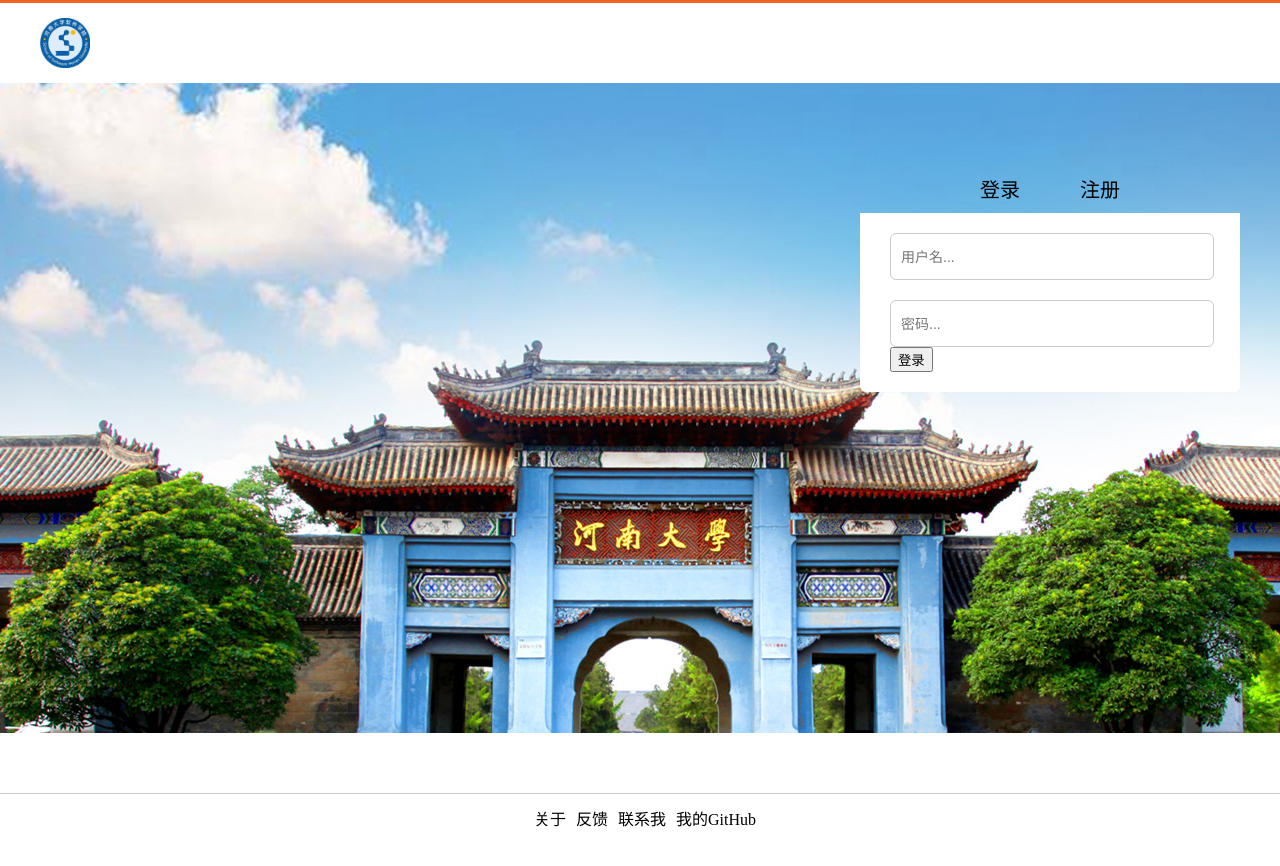
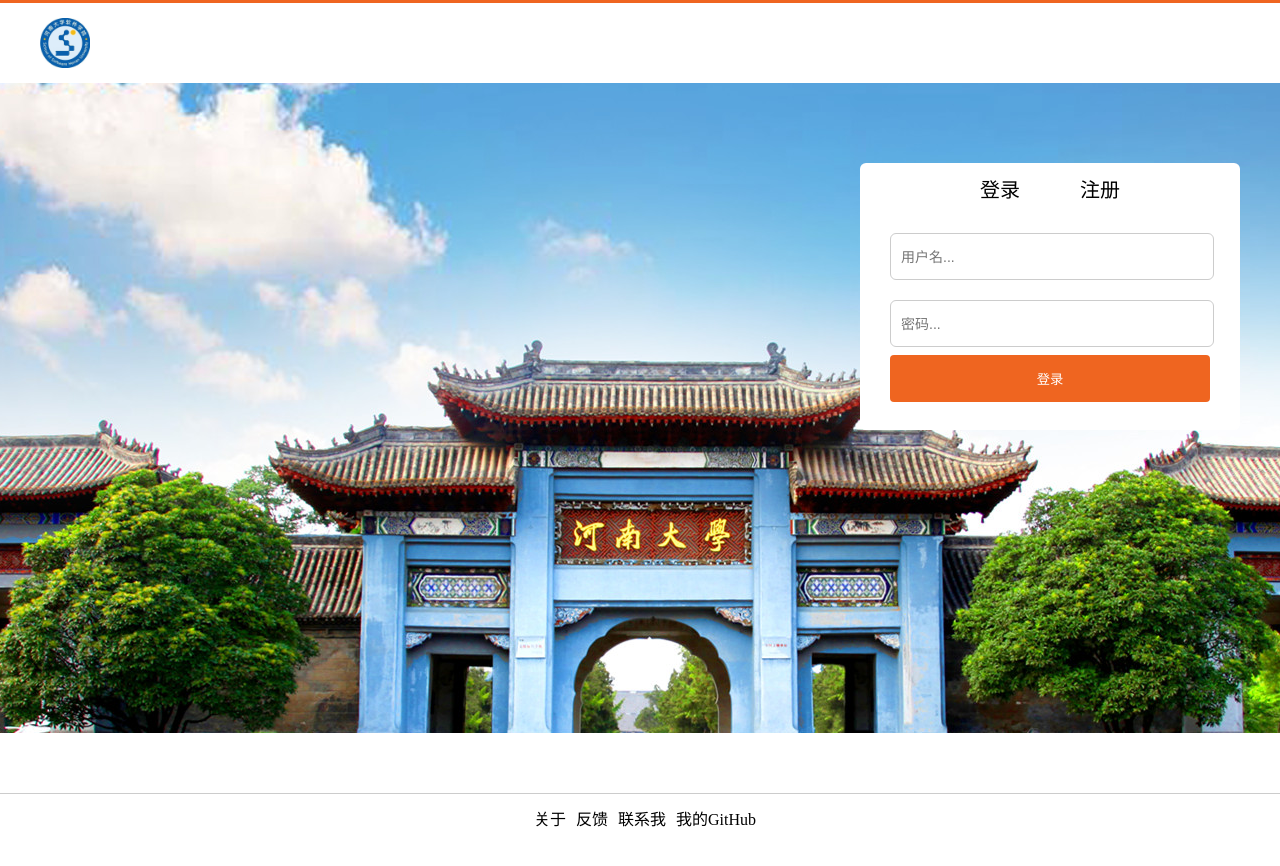
Before and after one commit to Lstudys/BlogSSO, a Vue app: page /#/login in a window 1280 px wide. Shown: the top 866 px of the page. Built offline with nearby package versions, Linux system fonts and the light colour scheme.

Commit message:
修改表单样式

```diff
--- a/src/assets/style/auth.css
+++ b/src/assets/style/auth.css
@@ -23,10 +23,8 @@
      border-radius: 6px;
      transition: all 0.8s;
      transform: perspective(600px);
- }
+     background-color: #fff;
 
- .login_page .login_form.rotate{
-     transform: rotateY(-180deg);
  }
 
  .login_page .form_body{
--- a/src/components/login/index.vue
+++ b/src/components/login/index.vue
@@ -13,8 +13,7 @@
             <input type="text" v-model="loginData.username" placeholder="用户名..." autocomplete="off">
             <input type="password" v-model="loginData.password" placeholder="密码..." autocomplete="off">
             <div class="err_message">{{loginErrMessage}}</div>
-            <input type="submit" v-if="subState" disabled="disabled" value="登录中..." class="btn">
-            <input type="submit" v-else value="登录" @submit="loginSubmit" class="btn">
+            <input type="submit" value="登录" @submit="loginSubmit" class="btn">
         </form>
     </div>
 </template>
@@ -62,3 +61,16 @@
     }
 }
 </script>
+
+<style scope>
+    input[type=submit] {
+  width: 100%;
+  background-color: #EF6520;
+  color: white;
+  padding: 14px 20px;
+  margin: 8px 0;
+  border: none;
+  border-radius: 4px;
+  cursor: pointer;
+}
+</style>
--- a/src/components/register/index.vue
+++ b/src/components/register/index.vue
@@ -17,8 +17,7 @@
                 <input type="checkbox" id="agree1" v-model="registerData.check">
                 <label for="agree1">我已阅读并同意</label><a href="javascript:;" @click="agreement == true">《用户协议》</a>
             </div>
-            <input type="submit" v-if="subState" disabled="disabled" value="提交中..." class="btn">
-            <input type="submit" v-else value="注册" class="btn">
+            <input type="submit" value="注册" class="btn">
         </form>
      </div>
 </template>
@@ -63,3 +62,16 @@
     }
 }
 </script>
+
+<style scope>
+    input[type=submit] {
+  width: 100%;
+  background-color: #EF6520;
+  color: white;
+  padding: 14px 20px;
+  margin: 8px 0;
+  border: none;
+  border-radius: 4px;
+  cursor: pointer;
+}
+</style>
```
